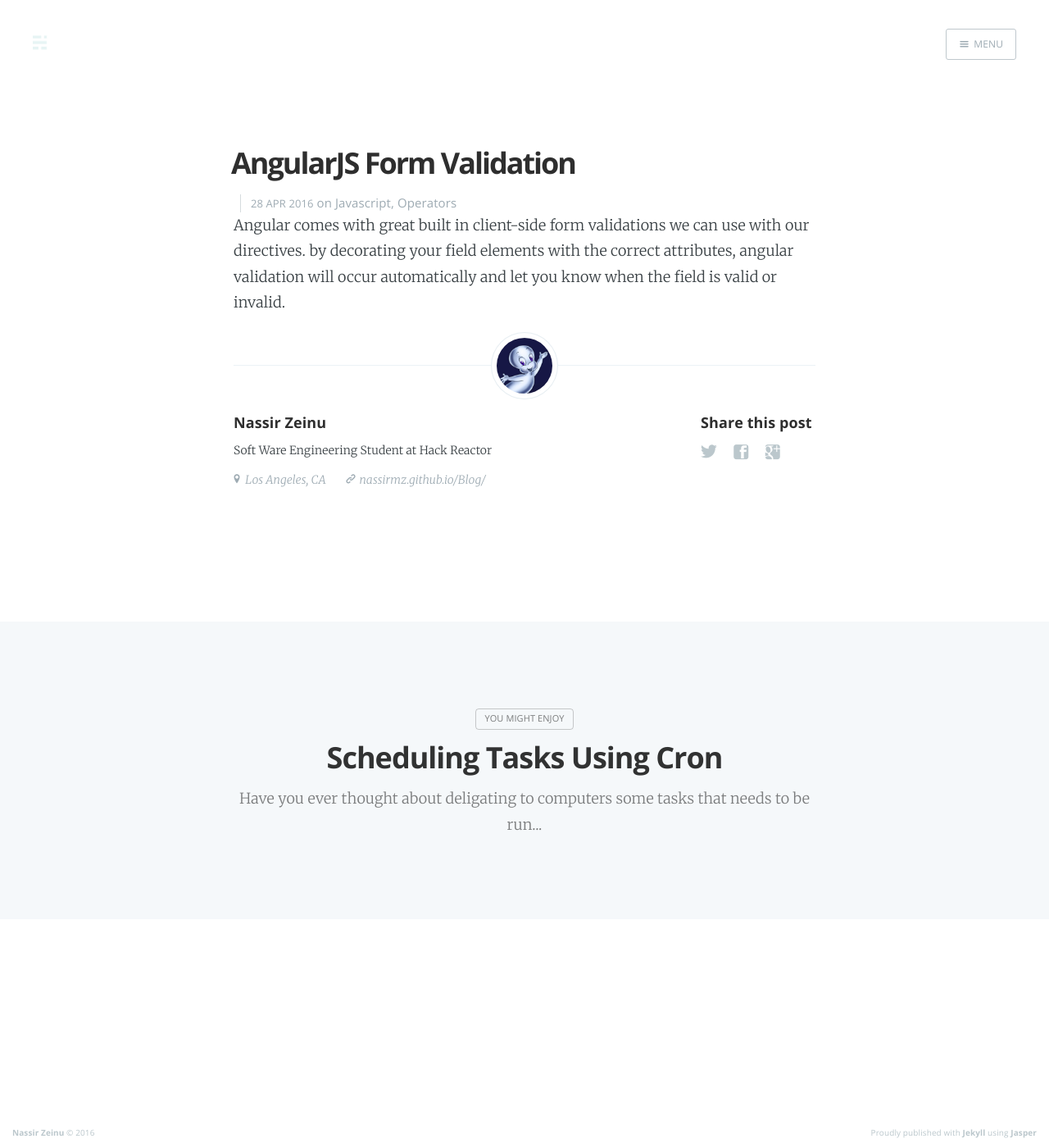
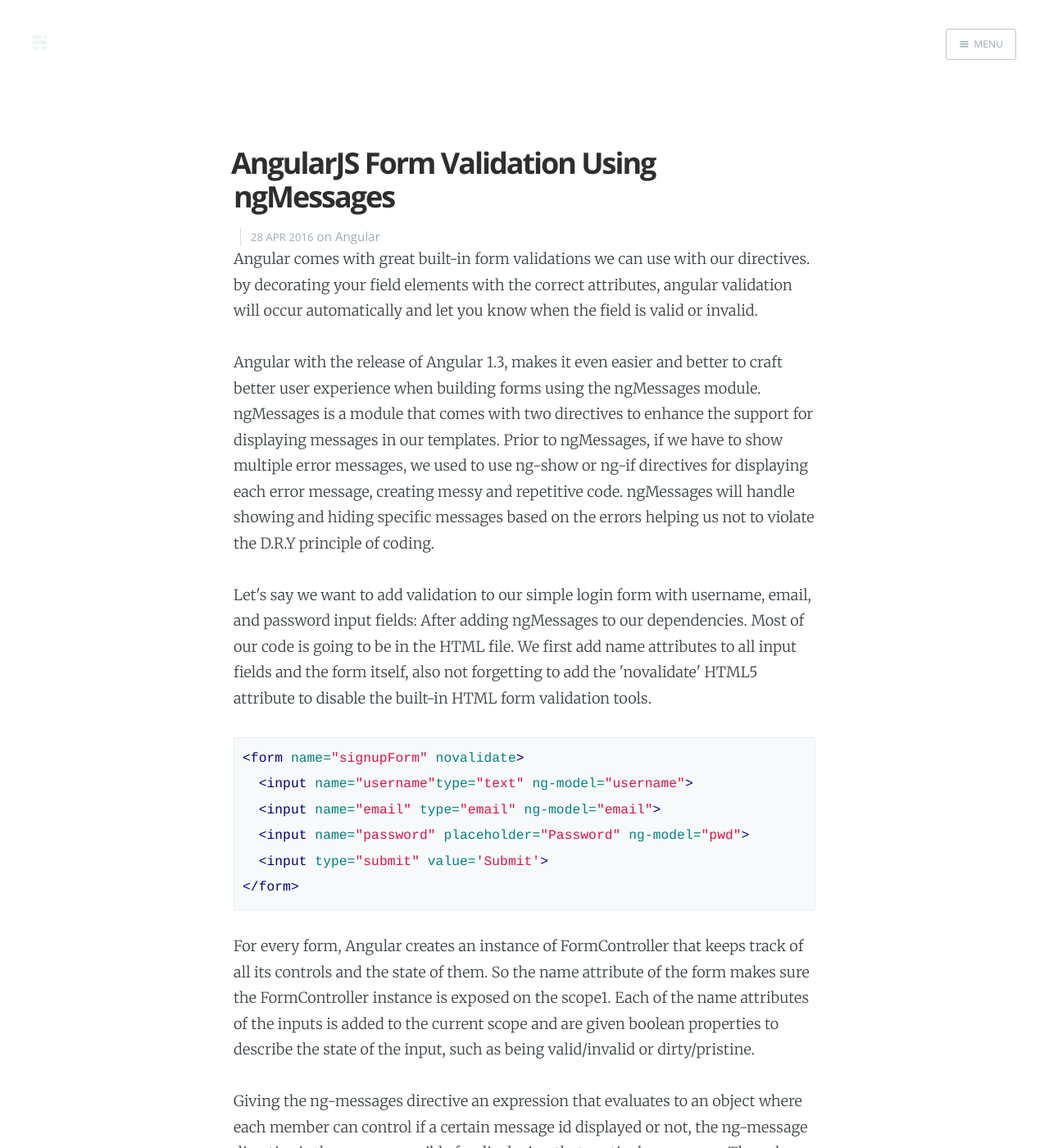
Before and after one commit to nassirmz/blog, a Jekyll site: the page built from _posts/2016-04-28-AngularJS-Form-Validation.html, in a window 1280 px wide and 1400 px high. Shown: the whole window at 82% size. Built offline with Jekyll 4.4.1, drawn with Linux system fonts in a browser that asks for light colours; nearby versions of some CDN libraries; Markdown is read by kramdown in place of the engine named in the settings; some of the changed text lies outside the part shown.

```diff
--- a/_posts/2016-04-28-AngularJS-Form-Validation.html
+++ b/_posts/2016-04-28-AngularJS-Form-Validation.html
@@ -1,12 +1,53 @@
 ---
 layout: post
-title: AngularJS Form Validation
+title: AngularJS Form Validation Using ngMessages
 date:   2016-04-28 11:28:00
-tags: JavaScript Operators
-subclass: 'post tag-JavaScript tag-Operators'
+tags: Angular
+subclass: 'post tag-Angular'
 categories: 'javascript'
 navigation: True
 logo: 'assets/images/ghost.png'
 ---
-<p>Angular comes with great built in client-side form validations we can use with our directives.  by decorating your field elements with the correct attributes, angular validation will occur automatically and let you know when the field is valid or invalid.</p>
-<p>
+<p>Angular comes with great built-in form validations we can use with our directives.  by decorating your field elements with the correct attributes, angular validation will occur automatically and let you know when the field is valid or invalid.</p>
+<p>Angular with the release of Angular 1.3, makes it even easier and better to  craft better user experience when building forms using the ngMessages module. ngMessages is a module that comes with two directives to enhance the support for displaying messages in our templates. Prior to ngMessages, if we have to show multiple error messages, we used to use ng-show or ng-if directives for displaying each error message, creating messy and repetitive code. ngMessages will handle showing and hiding specific messages based on the errors helping us not to violate the D.R.Y principle of coding.</p>
+<p>Let's say we want to add validation to our simple login form with username, email, and password input fields:
+After adding ngMessages to our dependencies. Most of our code is going to be in the HTML file.
+We first add name attributes to all input fields and the form itself, also not forgetting to add the 'novalidate' HTML5 attribute to disable the built-in HTML form validation tools.</p>
+
+{% highlight html %}
+<form name="signupForm" novalidate>
+  <input name="username"type="text" ng-model="username">
+  <input name="email" type="email" ng-model="email">
+  <input name="password" placeholder="Password" ng-model="pwd">
+  <input type="submit" value='Submit'>
+</form>
+{% endhighlight %}
+
+<p>For every form, Angular creates an instance of FormController that keeps track of all its controls and the state of them. So the name attribute of the form makes sure the FormController instance is exposed on the scope1. Each of the name attributes of the inputs is added to the current scope and are given boolean properties to describe the state of the input, such as being valid/invalid or dirty/pristine.</p>
+
+<p>Giving the ng-messages directive  an expression that evaluates to an object where each member can control if a certain message id displayed or not, the ng-message directive  is the one responsible for displaying that particular message. The value passed to the ng-message attribute will depend on upon the directives we added to the input field. For instance to Add multiple error messages to the username input field</p>
+{% highlight html %}
+<form name="signupForm" novalidate>
+  <input name="username" type="text" ng-minlength="5" ng-maxlength="10" required>
+  <div ng-messages="signupForm.username.$error">
+    <p ng-message="minlength">Username is too short.</p>
+    <p ng-message="maxlength">Username is too long.</p>
+    <p ng-message="required">Username is required.</p>
+  </div>
+</form>
+{% endhighlight %}
+<p>We can also easly validate a proper email format by specifying the type of the input field. To show an error message when invalid email is entered, We just add an element with ng-directive that is given a value of email.</p>
+{% highlight html %}
+<form name="signupForm" novalidate>
+  <input name="email" type="email" ng-model="email" required>
+  <div ng-messages="signupForm.email.$error" ng-show="signupForm.email.$touched">
+    <p ng-message="required">Email is required</p>
+    <p ng-message="email">Please enter valid email address</p>
+  </div>
+</form>
+{% endhighlight %}
+
+<p>Utilizing ngMessages reduces the amount of code and logic that was used to showcase error messages. Here is the complete simple form that uses ngMessages to validate forms:</p>
+
+<p data-height="368" data-theme-id="dark" data-slug-hash="KrYkLr" data-default-tab="result" data-user="nassir" data-embed-version="2" class="codepen">See the Pen <a href="http://codepen.io/nassir/pen/KrYkLr/">Angular Form Validation</a> by nassir (<a href="http://codepen.io/nassir">@nassir</a>) on <a href="http://codepen.io">CodePen</a>.</p>
+<script async src="//assets.codepen.io/assets/embed/ei.js"></script>
```
